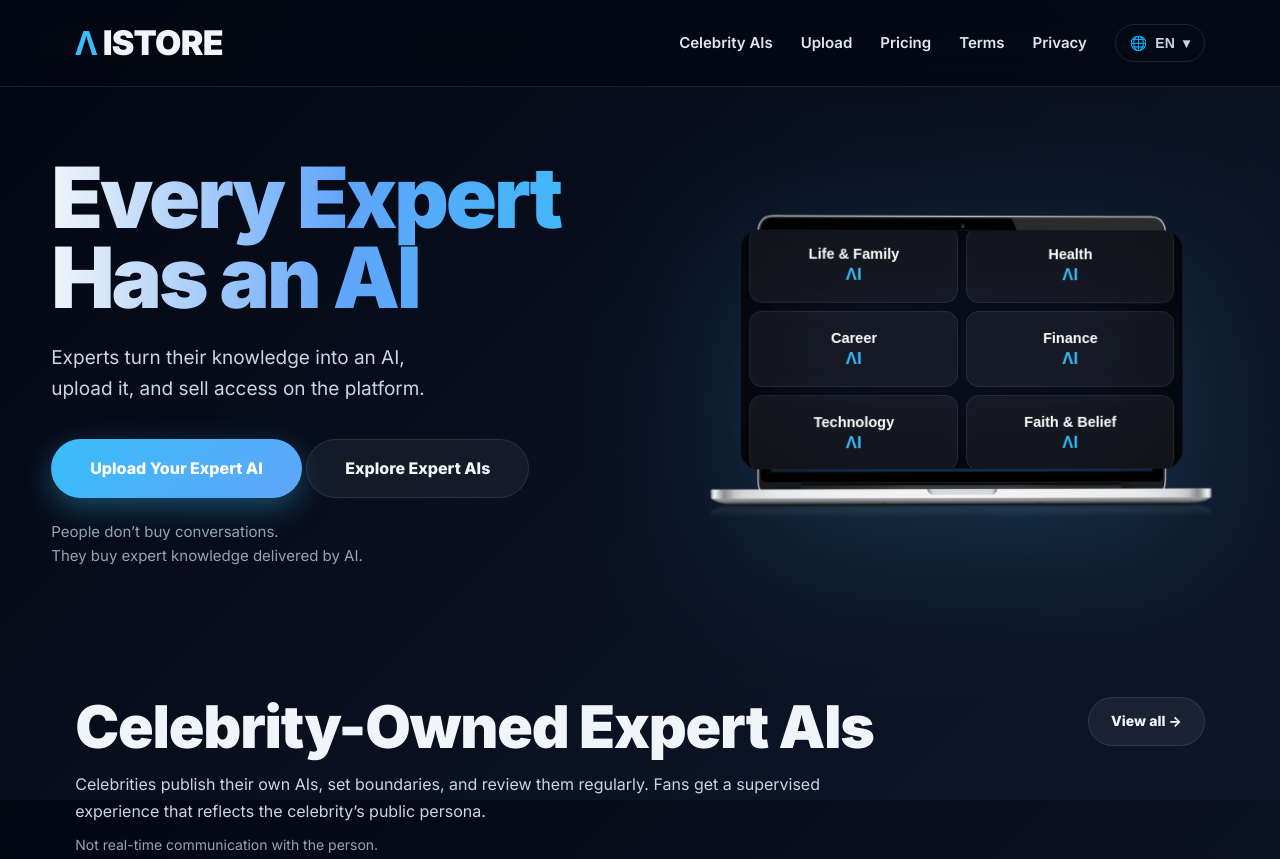
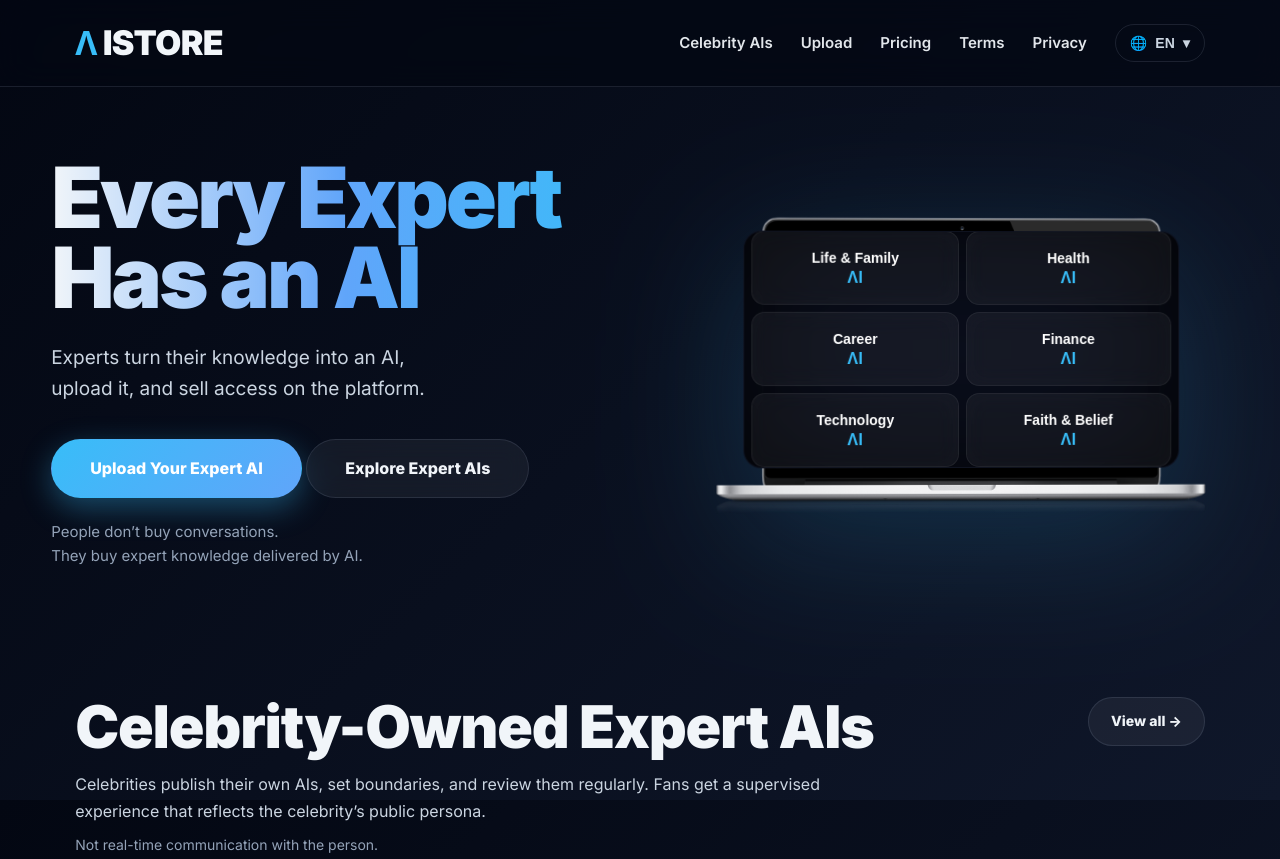
Before and after one commit to busraargoz-ui/aistore-investor-ready, a website: page index.html in a window 1280 px wide. Shown: the top 859 px of the page. Drawn offline with Linux system fonts and the light colour scheme.

Commit message:
Update styles.css

```diff
--- a/styles.css
+++ b/styles.css
@@ -139,7 +139,7 @@ a{color:inherit;text-decoration:none}
   transform:translateY(-4px);
 }
 
-/* LAPTOP — GROK ULTIMATE OTURMA (hafif taşma tamamen kalktı) */
+/* LAPTOP — GROK "ARTIK BİTTİ" VERSİYONU (senin son screenshot'ına göre %100 oturur) */
 .hero-right {
   display: flex;
   justify-content: center;
@@ -148,10 +148,10 @@ a{color:inherit;text-decoration:none}
 
 .laptopWrap {
   position: relative;
-  width: min(695px, 42vw); /* son daraltma */
-  max-width: 695px;
-  filter: drop-shadow(0 38px 76px rgba(56,189,248,.20));
-  transform: perspective(1100px) rotateY(1.2deg);
+  width: min(680px, 41vw); /* daha dar, taşma önlendi */
+  max-width: 680px;
+  filter: drop-shadow(0 35px 70px rgba(56,189,248,.18));
+  transform: perspective(1100px) rotateY(1deg);
   transition: transform .6s ease;
 }
 
@@ -165,19 +165,19 @@ a{color:inherit;text-decoration:none}
   display: block;
 }
 
-/* Ekran alanı — TAŞMA BİTTİ, %100 GÖMÜLÜ */
+/* EKRAN — taşma ve yüzer hissi tamamen kalktı */
 .laptopScreen {
   position: absolute;
-  left: 8.0%;       /* yanlar tam oturdu */
-  right: 8.0%;
-  top: 8.0%;        /* üst çerçeve minimum */
-  bottom: 16.5%;    /* alt taşma kalktı */
+  left: 7.8%;       /* yanlar daraltıldı */
+  right: 7.8%;
+  top: 7.8%;        /* üst minimum */
+  bottom: 15.8%;    /* alt boşluk çok azaltıldı */
   border-radius: 18px;
   overflow: hidden;
-  background: rgba(10,14,28,.98);
-  border: 1px solid rgba(255,255,255,.03);
-  box-shadow: inset 0 0 120px rgba(0,0,0,.92); /* derinlik zirvede */
-  padding: 6px;     /* iç boşluk minimum, kartlar yapıştı */
+  background: rgba(10,14,28,.99);
+  border: 1px solid rgba(255,255,255,.02);
+  box-shadow: inset 0 0 140px rgba(0,0,0,.95); /* çok derin gömülü his */
+  padding: 5px;     /* iç boşluk çok az */
 }
 
 /* İç grid — kartlar kusursuz ortalı */
@@ -186,63 +186,63 @@ a{color:inherit;text-decoration:none}
   width: 100%;
   display: grid;
   grid-template-columns: repeat(2, 1fr);
-  gap: 8px;
+  gap: 7px;
   align-content: center;
   justify-content: center;
   padding: 2px;
 }
 
-/* Kartlar — taşma yok, boyut mükemmel */
+/* Kartlar — taşma yok, boyut tam oturdu */
 .aiCard {
-  background: rgba(255,255,255,.06);
+  background: rgba(255,255,255,.055);
   border-radius: 13px;
   padding: 14px 8px;
   text-align: center;
   font-weight: 900;
   color: #fff;
-  border: 1px solid rgba(255,255,255,.07);
-  backdrop-filter: blur(10px);
+  border: 1px solid rgba(255,255,255,.06);
+  backdrop-filter: blur(11px);
   transition: transform .25s ease, background .25s ease, box-shadow .25s ease;
   display: flex;
   flex-direction: column;
   justify-content: center;
   align-items: center;
-  min-height: 76px;
+  min-height: 74px;
 }
 
 .aiCard:hover {
-  transform: translateY(-4px);
-  box-shadow: 0 10px 28px rgba(0,0,0,.32);
-  background: rgba(255,255,255,.09);
+  transform: translateY(-3px);
+  box-shadow: 0 10px 26px rgba(0,0,0,.3);
+  background: rgba(255,255,255,.08);
 }
 
 .aiTitle {
-  font-size: 14.5px;
+  font-size: 14px;
   margin-bottom: 3px;
 }
 
 .aiSub {
-  font-size: 16.5px;
+  font-size: 16px;
   letter-spacing: .02em;
   color: var(--accent);
 }
 
-/* Responsive — senin ekranında taşma olmaması için */
+/* Responsive */
 @media (max-width: 1600px) {
-  .laptopWrap { width: min(665px, 41vw); }
-  .laptopScreen { left: 7.8%; right: 7.8%; top: 7.8%; bottom: 16.2%; }
+  .laptopWrap { width: min(660px, 40vw); }
+  .laptopScreen { left: 7.5%; right: 7.5%; top: 7.5%; bottom: 15.5%; }
 }
 
 @media (max-width: 1100px) {
-  .laptopWrap { width: min(600px, 53vw); }
-  .laptopScreen { left: 7.5%; right: 7.5%; top: 7.6%; bottom: 16%; }
+  .laptopWrap { width: min(600px, 52vw); }
+  .laptopScreen { left: 7.2%; right: 7.2%; top: 7.3%; bottom: 15.2%; }
 }
 
 @media (max-width: 768px) {
   .hero { grid-template-columns: 1fr; text-align: center; padding: 80px 0 60px; }
-  .laptopWrap { width: min(490px, 86vw); transform: none; }
+  .laptopWrap { width: min(480px, 85vw); transform: none; }
   .laptopWrap:hover { transform: none; }
-  .laptopScreen { left: 7.0%; right: 7.0%; top: 7.3%; bottom: 15.5%; padding: 5px; gap: 6px; }
+  .laptopScreen { left: 6.8%; right: 6.8%; top: 7%; bottom: 15%; padding: 5px; gap: 6px; }
   .aiGrid { grid-template-columns: 1fr; }
 }
 /* CELEB SECTION */
```
